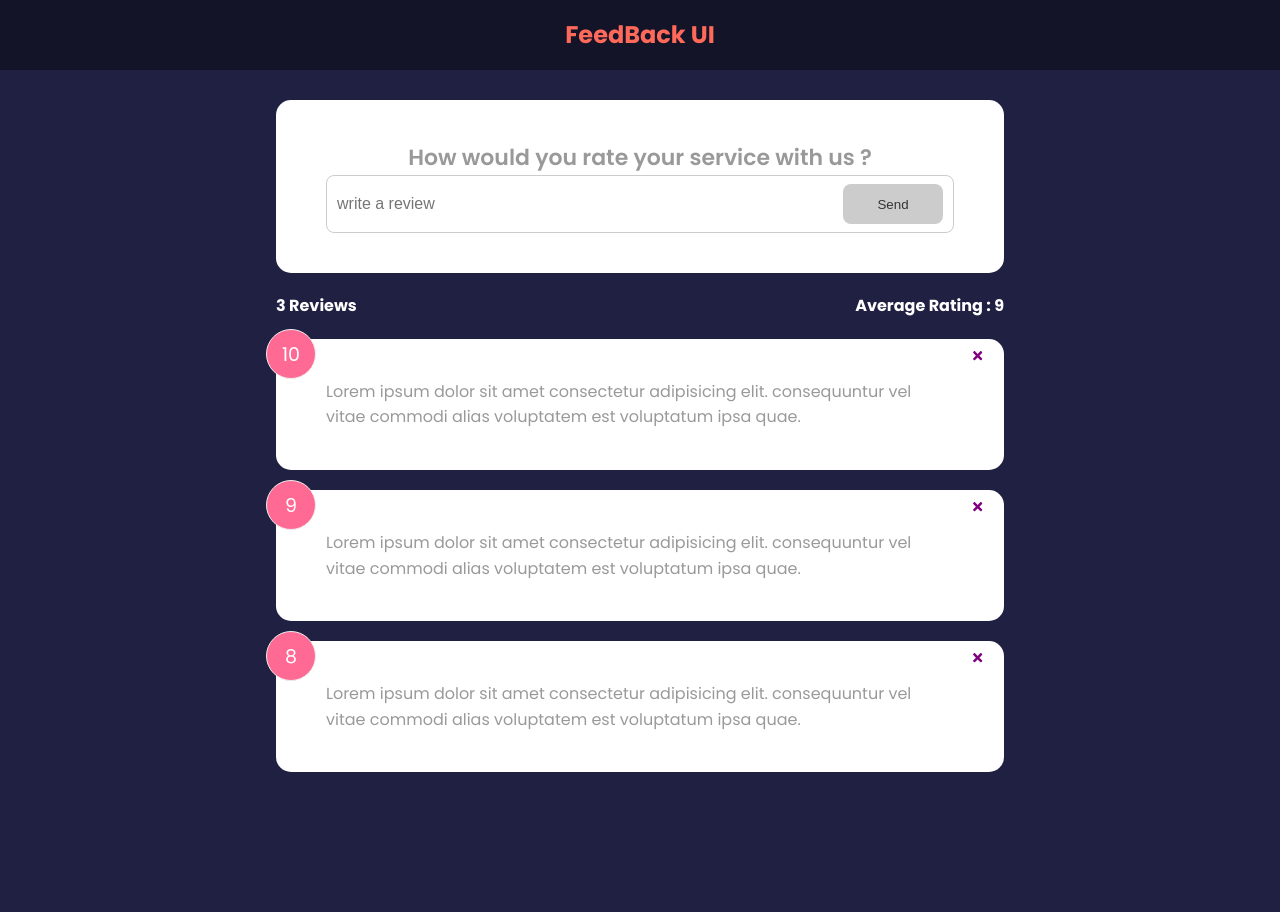
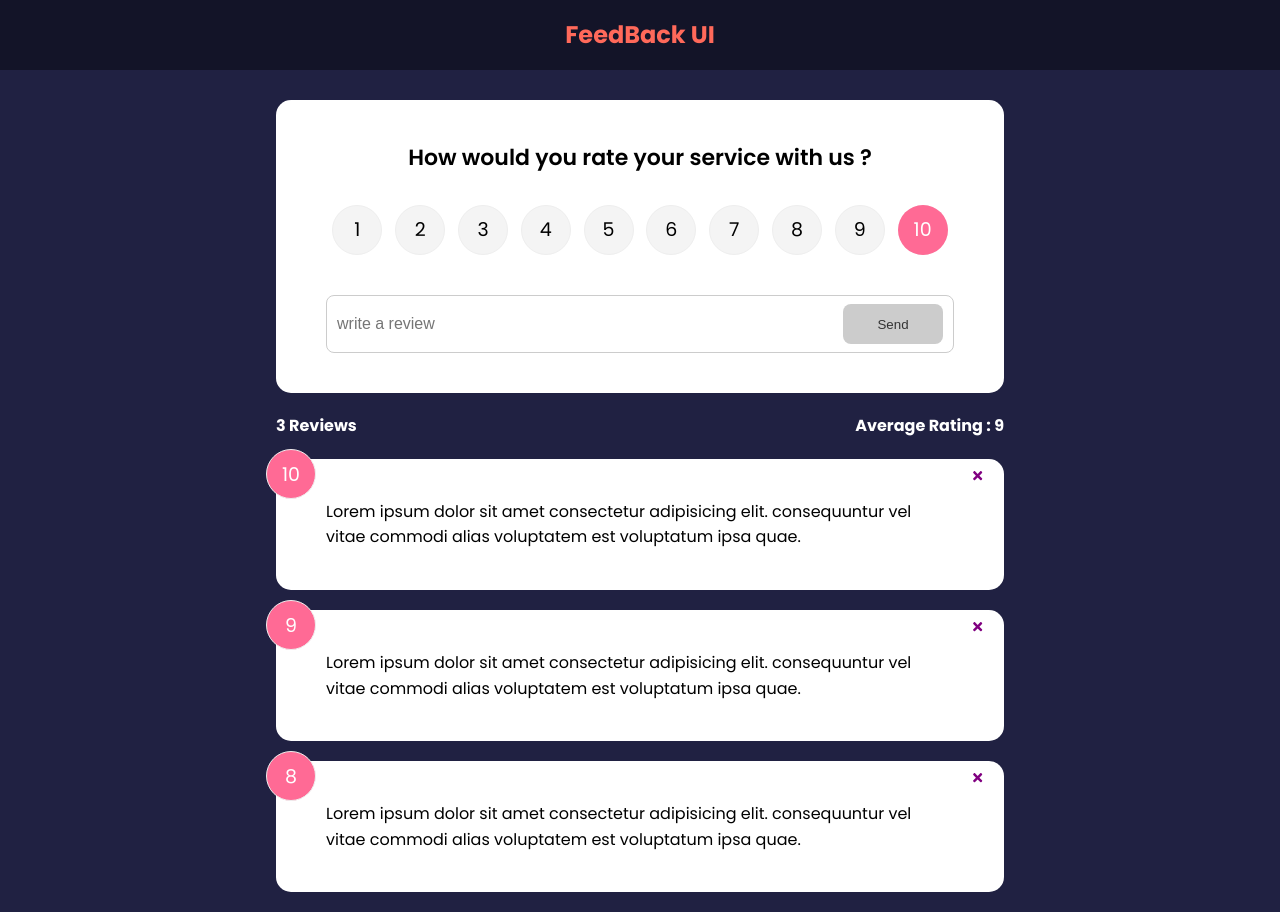
Before and after one commit to SaJid96/Feedback-Application, a React (Create React App) app: page / in a window 1280 px wide. Before the commit the page ends 800 px from the top, so only its background shows below. Built offline with nearby package versions, Linux system fonts and the light colour scheme.

Commit message:
Rating select Component

```diff
--- a/src/components/FeedbackForm.jsx
+++ b/src/components/FeedbackForm.jsx
@@ -1,10 +1,12 @@
 import { useState } from "react";
+import RatingSelect from "./RatingSelect";
 import Button from "./shared/Button";
 import Card from "./shared/Card"
-
 const FeedbackForm = () => {
 
     const [text,setText]=useState('')
+    const [rating, setRating] = useState(10);
+
     const [btndisabled, setBtndisabled] = useState(true);
     const [message, setMessage] = useState('');
 
@@ -32,7 +34,7 @@
         <form>
           <h2>How would you rate your service with us ?</h2>
           {/* rating select component */}
-
+          <RatingSelect  select={(rating)=>setRating(rating)}/>
           <div className="input-group">
             <input
               onChange={handleText}
@@ -44,9 +46,7 @@
               Send
             </Button>
           </div>
-
-            {message && <div className="message">{message}</div>}
-
+          {message && <div className="message">{message}</div>}
         </form>
       </Card>
     );
--- /dev/null
+++ b/src/components/RatingSelect.jsx
@@ -0,0 +1,128 @@
+import React,{useState} from 'react'
+
+
+function RatingSelect({select}) {
+
+    const [selected,setSelected]=useState(10)
+
+    const handleChange=(e)=>{
+        setSelected(+e.currentTarget.value)
+        select(+e.currentTarget.value);
+    }
+    return (
+      <ul className="rating">
+        <li>
+          <input
+            type="radio"
+            id="num1"
+            name="rating"
+            value="1"
+            onChange={handleChange}
+            checked={selected === 1}
+          />
+          <label htmlFor="num1">1</label>
+        </li>
+        <li>
+          <input
+            type="radio"
+            id="num2"
+            name="rating"
+            value="2"
+            onChange={handleChange}
+            checked={selected === 2}
+          />
+          <label htmlFor="num2">2</label>
+        </li>
+        <li>
+          <input
+            type="radio"
+            id="num3"
+            name="rating"
+            value="3"
+            onChange={handleChange}
+            checked={selected === 3}
+          />
+          <label htmlFor="num3">3</label>
+        </li>
+        <li>
+          <input
+            type="radio"
+            id="num4"
+            name="rating"
+            value="4"
+            onChange={handleChange}
+            checked={selected === 4}
+          />
+          <label htmlFor="num4">4</label>
+        </li>
+        <li>
+          <input
+            type="radio"
+            id="num5"
+            name="rating"
+            value="5"
+            onChange={handleChange}
+            checked={selected === 5}
+          />
+          <label htmlFor="num5">5</label>
+        </li>
+        <li>
+          <input
+            type="radio"
+            id="num6"
+            name="rating"
+            value="6"
+            onChange={handleChange}
+            checked={selected === 6}
+          />
+          <label htmlFor="num6">6</label>
+        </li>
+        <li>
+          <input
+            type="radio"
+            id="num7"
+            name="rating"
+            value="7"
+            onChange={handleChange}
+            checked={selected === 7}
+          />
+          <label htmlFor="num7">7</label>
+        </li>
+        <li>
+          <input
+            type="radio"
+            id="num8"
+            name="rating"
+            value="8"
+            onChange={handleChange}
+            checked={selected === 8}
+          />
+          <label htmlFor="num8">8</label>
+        </li>
+        <li>
+          <input
+            type="radio"
+            id="num9"
+            name="rating"
+            value="9"
+            onChange={handleChange}
+            checked={selected === 9}
+          />
+          <label htmlFor="num9">9</label>
+        </li>
+        <li>
+          <input
+            type="radio"
+            id="num10"
+            name="rating"
+            value="10"
+            onChange={handleChange}
+            checked={selected === 10}
+          />
+          <label htmlFor="num10">10</label>
+        </li>
+      </ul>
+    );
+}
+
+export default RatingSelect
--- a/src/components/shared/Card.jsx
+++ b/src/components/shared/Card.jsx
@@ -10,7 +10,7 @@
 
         style={{
             backgroundColor: reverse ? 'rgba(0,0,0,0.4)' : '#fff',
-            color:reverse ? '#fff' : 'rgba(0,0,0,0.4)'
+            color:reverse ? '#fff' : '#000'
         }}
 
         >{children}</div>
```
